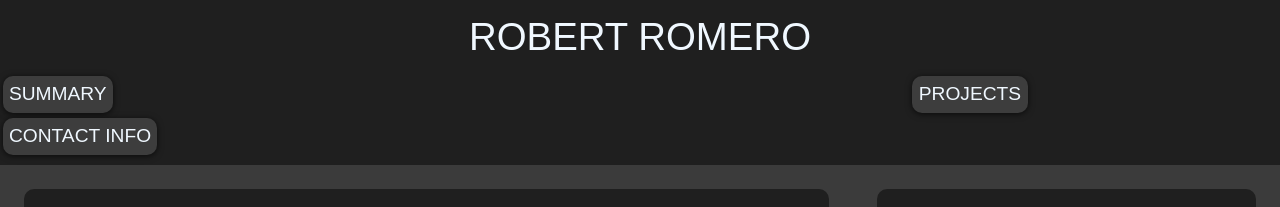
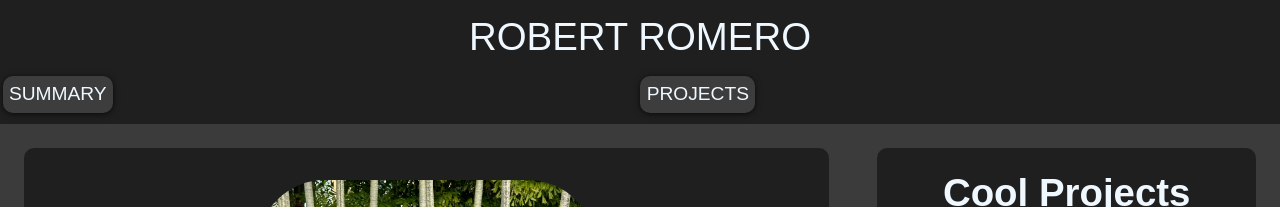
Before and after one commit to bobromero/Portfolio, a Next.js app in the folder portfolio/: page / in a window 1280 px wide. Shown: the top 207 px of the page. Built offline with nearby package versions, Linux system fonts and the light colour scheme.

Commit message:
remove contact button

```diff
--- a/portfolio/components/Navbar.tsx
+++ b/portfolio/components/Navbar.tsx
@@ -14,13 +14,13 @@ function Navbar({}: Props) {
             <Link className='navbar-text' href="/"><h3 className='p-1'>SUMMARY</h3></Link>
           </div>
 
-          <div className='center '>
+          <div className='middle flex justify-start'>
             <Link className='navbar-text' href="/projects"><h3 className='p-1'>PROJECTS</h3></Link>
           </div>
 
-          <div className='middle'>
+          {/* <div className='middle'>
             <Link className='navbar-text' href="/contact"><h3 className='p-1'>CONTACT INFO</h3></Link>
-          </div>
+          </div> */}
 
       </nav>
 
```
